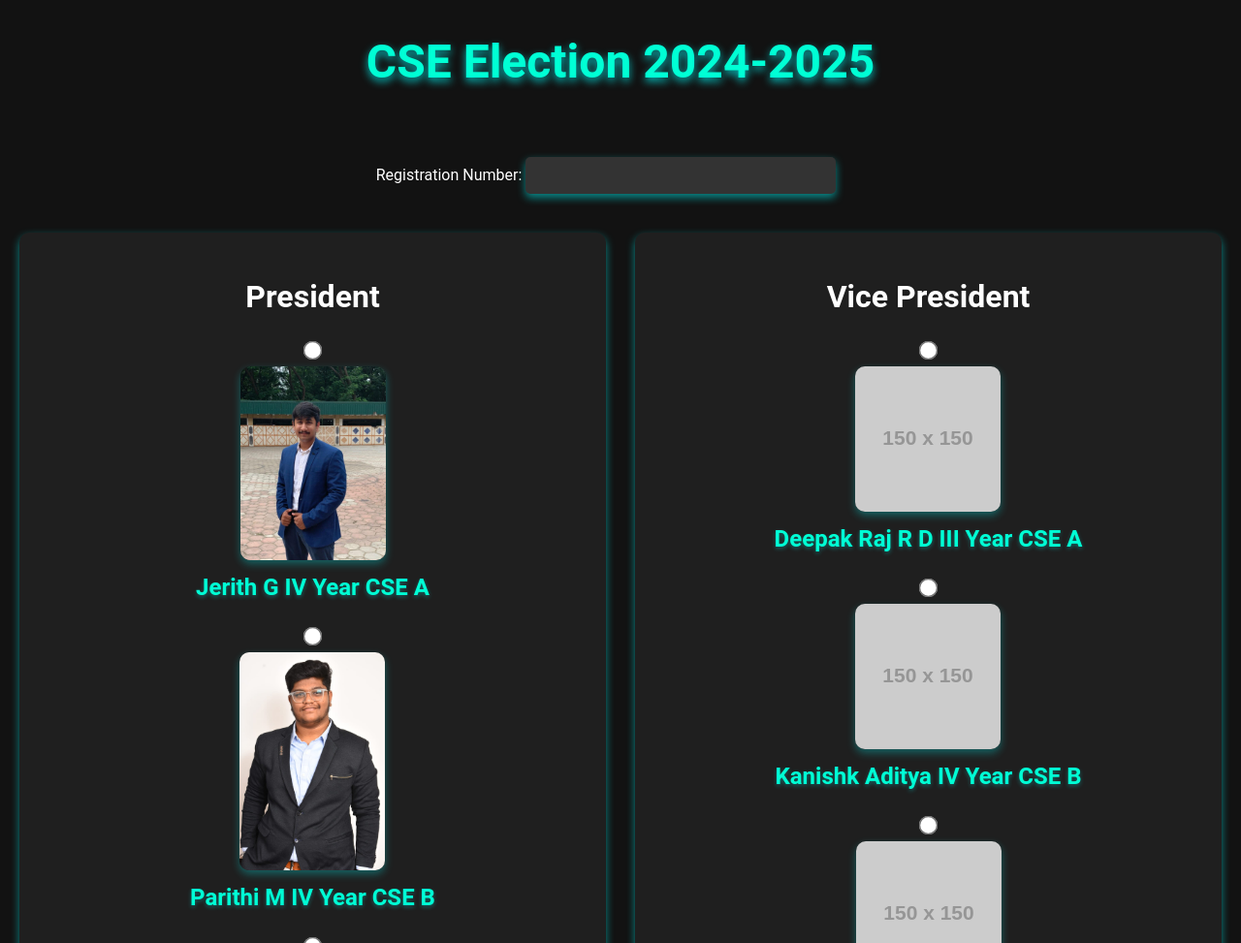
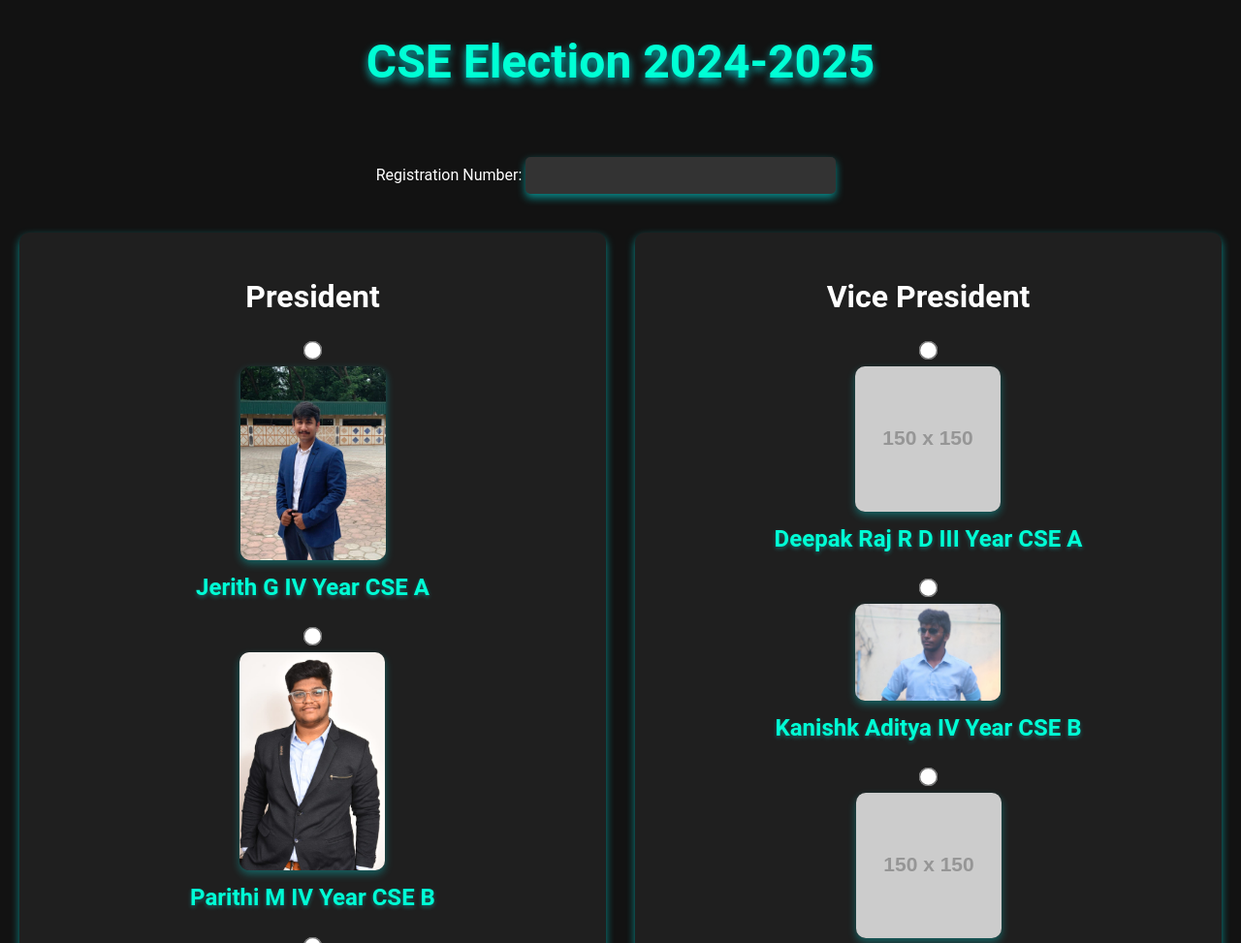
Before and after one commit to vishal5311/finalelectionone, a plain HTML site: page index.html in a window 1280 px wide. Shown: the part 197-1170 px from the top of the page at 97% size. Drawn offline with Linux system fonts and the light colour scheme; placeholder pictures from the web are drawn by us.

Commit message:
Update index.html

```diff
--- a/index.html
+++ b/index.html
@@ -56,7 +56,7 @@
                     <div class="candidate">
                         <input type="radio" id="vp2" name="vicePresident" value="Candidate 2">
                         <label for="vp2">
-                            <img src="https://via.placeholder.com/150" alt="Candidate 2">
+                            <img src="WhatsApp Image 2024-08-27 at 10.23.16 PM (1).jpeg" alt="Candidate 2">
                             <p>Kanishk Aditya IV Year CSE B</p>
                         </label>
                     </div>
```
